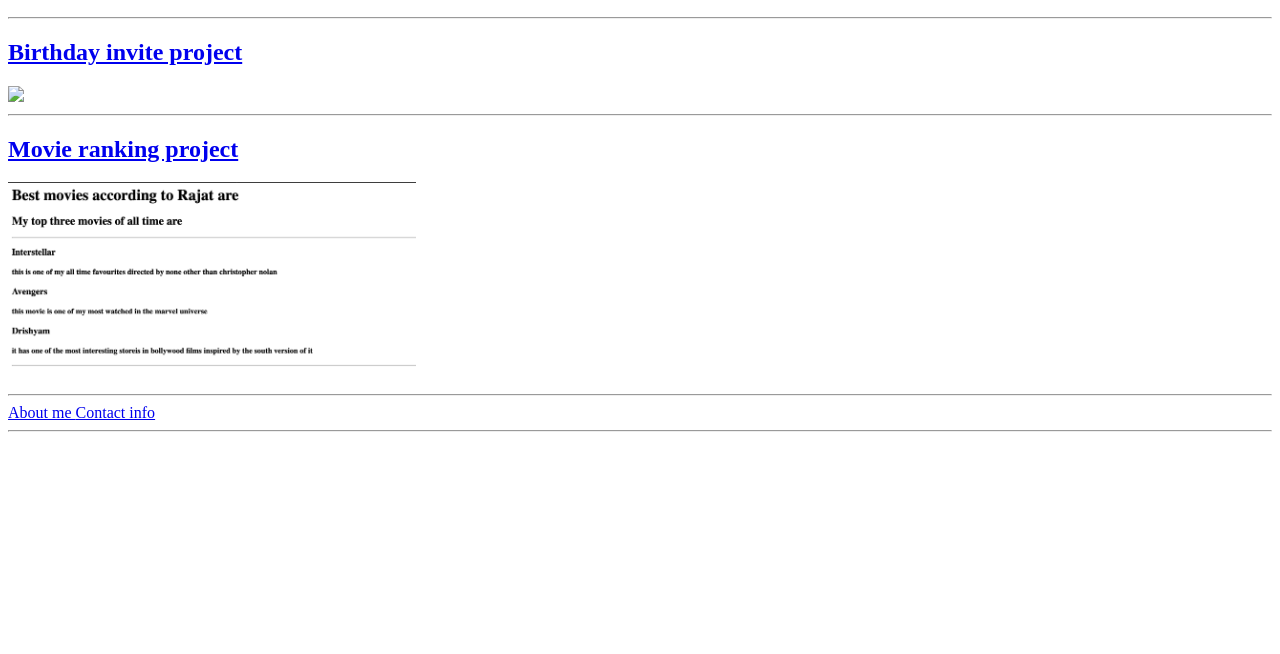
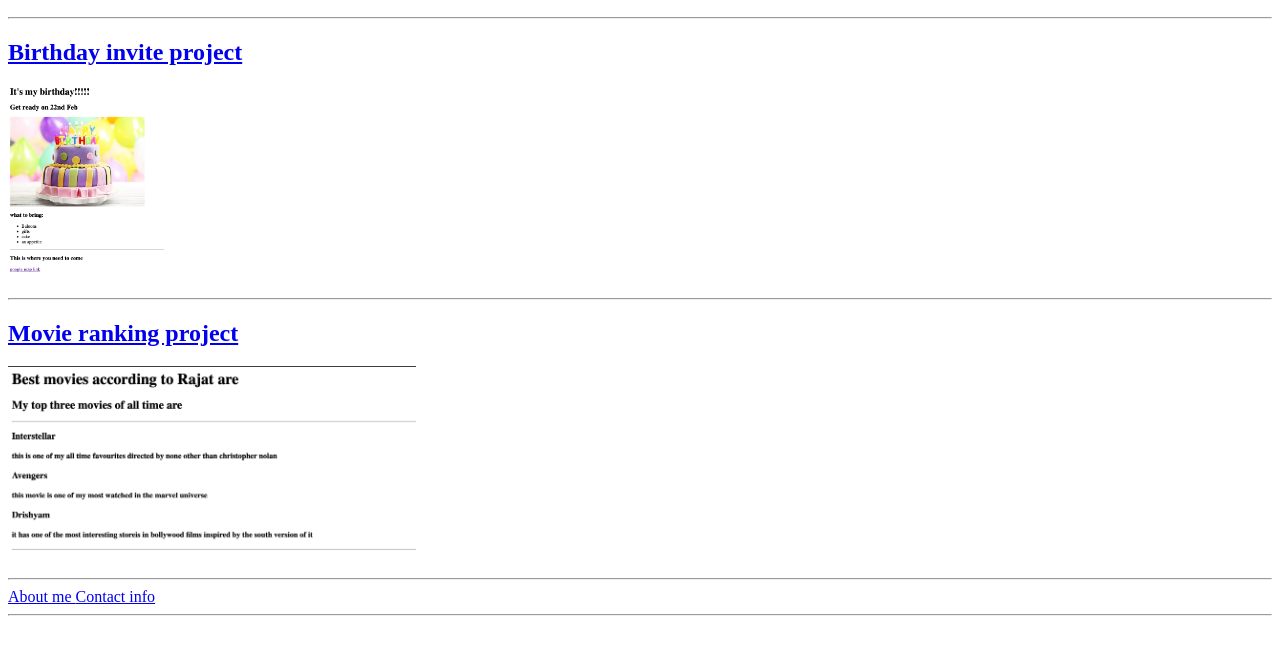
Before and after one commit to Trajat223/html.portfolio, a plain HTML site: page index.html in a window 1280 px wide. Shown: the part 110-764 px from the top of the page. Drawn offline with Linux system fonts and the light colour scheme.

Commit message:
Update index.html

```diff
--- a/index.html
+++ b/index.html
@@ -26,7 +26,7 @@ https://developer.mozilla.org/en-US/docs/Web/HTML/Element/img#attr-height -->
         <h2>I am a web developer</h2>
         <hr/>
          <a href="./public/birthday-invite.html"><h2>Birthday invite project</h2></a>
-        <img src="/4.3 HTML Porfolio Project/Screenshot 2023-08-05 at 3.31.07 PM.png" height="200"/>
+        <img src="./Screenshot 2023-08-05 at 3.31.07 PM.png" height="200"/>
         <hr/>
         <a href="./public/movie-ranking.html"><h2>Movie ranking project</h2></a>
         <img src="./Screenshot 2023-08-05 at 3.31.36 PM.png" height="200"/>
```
